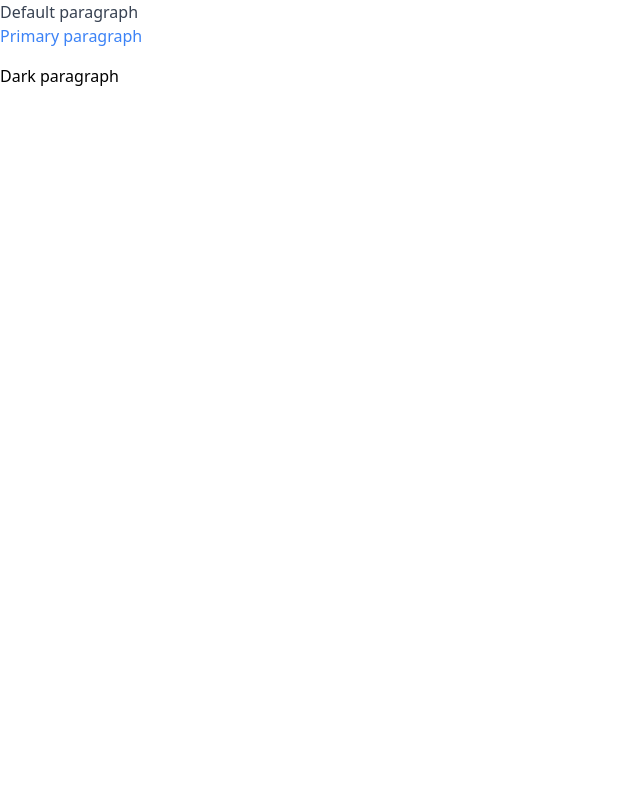
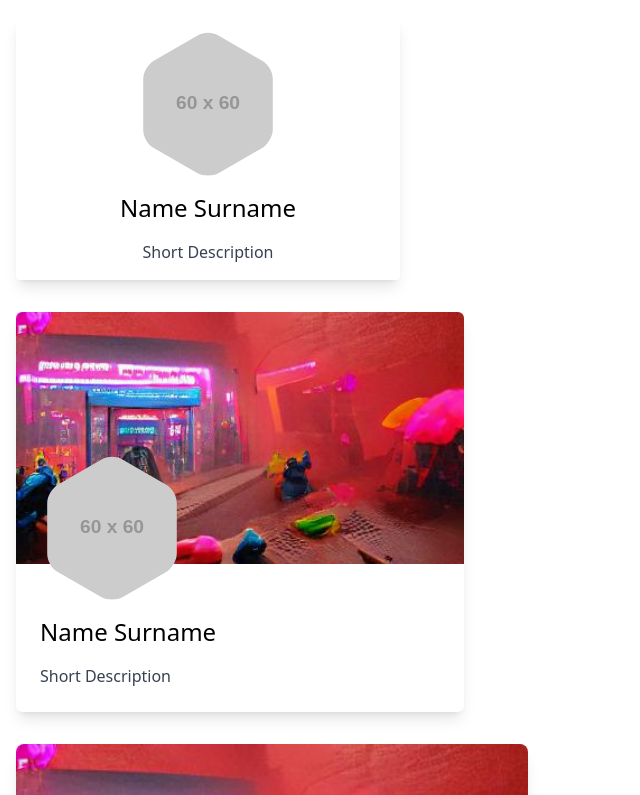
Before and after one commit to Alexnorvag/react-tailwind-atomic, a React (Create React App) app: page / in a window 1280 px wide. Shown: the top 795 px of the page, without its empty margins (0-640 px from the left). Built offline with nearby package versions, Linux system fonts and the light colour scheme.

Commit message:
added: atom card and profile molecula components

```diff
--- a/src/App.js
+++ b/src/App.js
@@ -1,8 +1,6 @@
-// import { Avatar } from "./components(molecules)/common(atoms)/avatar";
-// import { PrimaryLayout } from "./layouts(templates)/primary";
-
+import backgroundSrc from "./assets/images/background.jpg";
 // import avatarSrc from "./assets/images/avatar.jpg";
-import { Paragraph } from "./components(molecules)/common(atoms)/paragraph";
+import { ProfileCard } from "./components(molecules)/profile-card";
 
 function App() {
   return (
@@ -57,25 +55,11 @@ function App() {
 
       <IconLink /> */}
 
-      {/* <Avatar size="sm" shape="rounded" outline src={avatarSrc} alt="avatar" />
+      <ProfileCard size="sm" classes="gap-4" center />
 
-      <Avatar size="md" shape="circle" outline src={avatarSrc} alt="avatar" />
+      <ProfileCard cover={backgroundSrc} size="md" classes="gap-4" />
 
-      <Avatar size="xs" shape="hexagon" outline src={avatarSrc} alt="avatar" />
-
-      <Avatar size="lg" shape="hexagon" outline src={avatarSrc} alt="avatar" />
-
-      <PrimaryLayout /> */}
-
-      <Paragraph>Default paragraph</Paragraph>
-
-      <Paragraph color="primary" indent>
-        Primary paragraph
-      </Paragraph>
-
-      <Paragraph color="dark">Dark paragraph</Paragraph>
-
-      <Paragraph color="light">Light paragraph</Paragraph>
+      <ProfileCard cover={backgroundSrc} size="lg" classes="gap-4" center />
     </div>
   );
 }
--- /dev/null
+++ b/src/components(molecules)/common(atoms)/card.js
@@ -0,0 +1,31 @@
+import clsx from "clsx";
+import PropTypes from "prop-types";
+
+const CardSize = {
+  sm: "max-w-sm p-4",
+  md: "max-w-md p-6",
+  lg: "max-w-lg p-8",
+};
+
+export const Card = ({ size, center, children, classes }) => (
+  <div
+    className={clsx(
+      "flex flex-col rounded overflow-hidden shadow-lg hover:bg-slate-50",
+      CardSize[size],
+      { "items-center": center },
+      classes
+    )}
+  >
+    {children}
+  </div>
+);
+
+Card.propTypes = {
+  size: PropTypes.oneOf(["sm", "md", "lg"]),
+  center: PropTypes.bool,
+};
+
+Card.defaultProps = {
+  size: "md",
+  center: false,
+};
--- /dev/null
+++ b/src/components(molecules)/profile-card.js
@@ -0,0 +1,63 @@
+import clsx from "clsx";
+import PropTypes from "prop-types";
+
+import { Avatar } from "./common(atoms)/avatar";
+import { Card } from "./common(atoms)/card";
+import { Heading } from "./common(atoms)/heading";
+import { Paragraph } from "./common(atoms)/paragraph";
+
+const ProfileCardOffsetTop = {
+  sm: "pt-28 rounded-sm",
+  md: "pt-36 rounded-md",
+  lg: "pt-44 rounded-lg",
+};
+
+export const ProfileCard = ({
+  cover,
+  avatarSrc,
+  title,
+  subtitile,
+  classes,
+  ...props
+}) => {
+  const { size } = props;
+
+  return (
+    <Card
+      classes={clsx(
+        "cursor-pointer m-4",
+        { [`relative ${ProfileCardOffsetTop[size]}`]: cover },
+        classes
+      )}
+      {...props}
+    >
+      {cover && (
+        <img
+          className="absolute inset-0 w-full aspect-video object-cover"
+          src={cover}
+          alt="cover"
+        />
+      )}
+
+      <Avatar size="lg" shape="hexagon" src={avatarSrc} alt="avatar" />
+
+      <Heading level={3}>{title}</Heading>
+
+      <Paragraph>{subtitile}</Paragraph>
+    </Card>
+  );
+};
+
+ProfileCard.propTypes = {
+  cover: PropTypes.string,
+  avatarSrc: PropTypes.string,
+  title: PropTypes.string,
+  subtitile: PropTypes.string,
+  size: PropTypes.oneOf(["sm", "md", "lg"]),
+};
+
+ProfileCard.defaultProps = {
+  title: "Name Surname",
+  subtitile: "Short Description",
+  size: "md",
+};
```
Also changed, not shown: src/assets/images/background.jpg (added).
